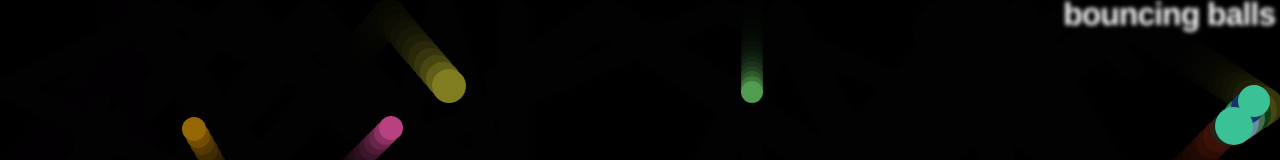
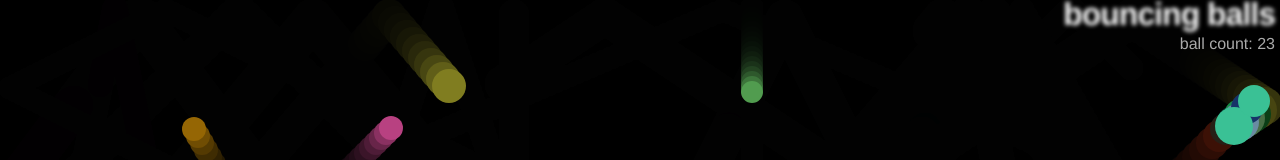
Before and after one commit to Ahmed32175/bouncing-ball-game, a plain HTML site: page index.html in a window 1280 px wide. Shown: the top 160 px of the page. Drawn offline with Linux system fonts and the light colour scheme.

Commit message:
added ball counter

```diff
--- a/index.html
+++ b/index.html
@@ -9,6 +9,7 @@
 
   <body>
     <h1>bouncing balls</h1>
+    <p>ball count: </p>
     <canvas></canvas>
 
     <script src="main.js"></script>
--- a/main.js
+++ b/main.js
@@ -5,7 +5,8 @@ const ctx = canvas.getContext("2d");
 
 const width = (canvas.width = window.innerWidth);
 const height = (canvas.height = window.innerHeight);
-
+const ball_count =document.querySelector("p");
+let cnt = 0;
 // function to generate random number
 
 function random(min, max) {
@@ -82,6 +83,8 @@ class EvilCircle extends Shape{
 
         if (distance < this.size + ball.size) {
           ball.exists = false;
+          cnt--;
+          ball_count.innerHTML = `ball count: ${cnt}`
         }
       }
     }
@@ -149,7 +152,8 @@ while (balls.length < 25) {
     randomRGB(),
     size,
   );
-
+  cnt++;
+  ball_count.innerHTML = `ball count: ${cnt}`
   balls.push(ball);
 }
 const ec = new EvilCircle(random(0, width), random(0, height));
--- a/style.css
+++ b/style.css
@@ -23,3 +23,10 @@ h1 {
   color: transparent;
   text-shadow: 0 0 4px white;
 }
+p {
+  position: absolute;
+  margin: 0;
+  top: 35px;
+  right: 5px;
+  color: #aaa;
+}
```
